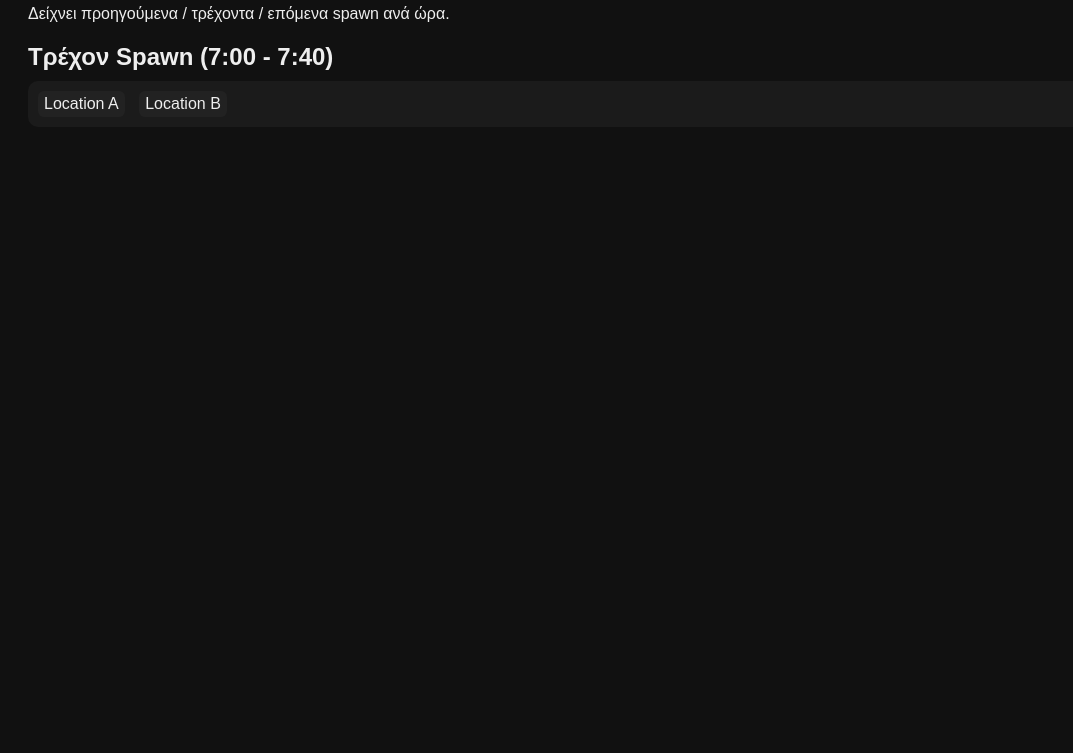
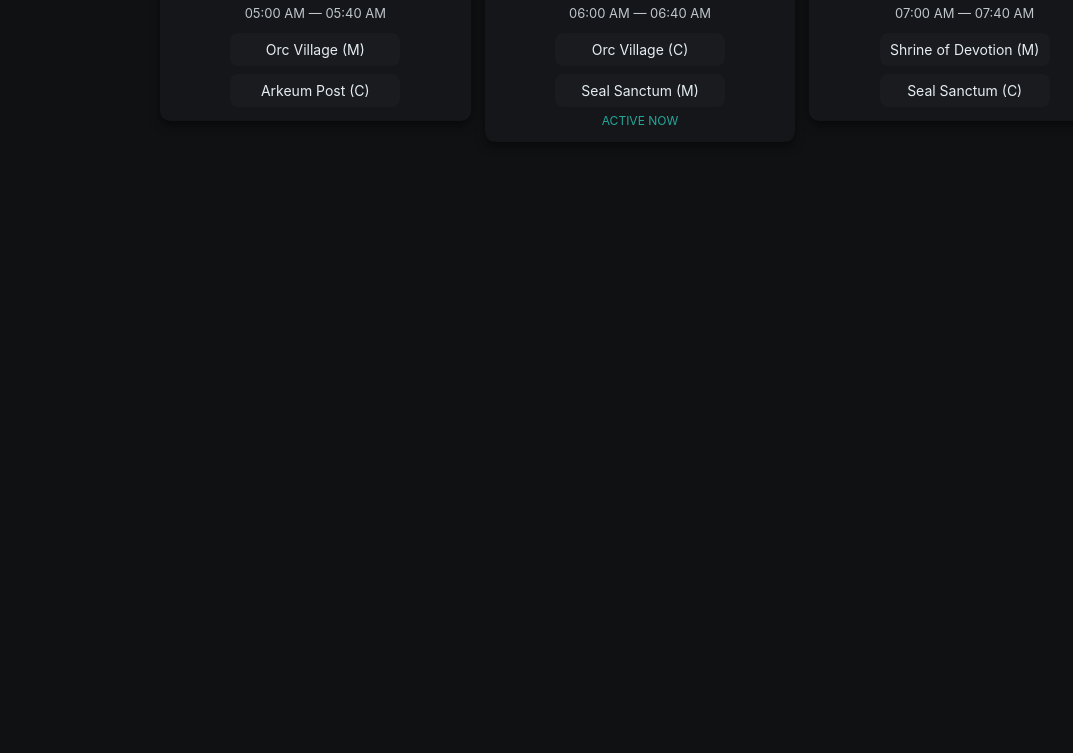
Before and after one commit to PitsosJ/nebula-chest-tracker, a plain HTML site: page index.html in a window 1280 px wide. Shown: the part 103-856 px from the top of the page, without its empty margins (0-1073 px from the left). Before the commit the page ends 800 px from the top, so only its background shows below. Drawn offline with Linux system fonts and the light colour scheme.

Commit message:
commit 1

```diff
--- a/index.html
+++ b/index.html
@@ -1,86 +1,145 @@
-<!DOCTYPE html>
-<html lang="en">
+<!doctype html>
+<html lang="el">
 <head>
-<meta charset="UTF-8" />
-<meta name="viewport" content="width=device-width, initial-scale=1.0" />
+<meta charset="utf-8" />
+<meta name="viewport" content="width=device-width,initial-scale=1" />
 <title>Spawn Tracker</title>
 <style>
-body {
-font-family: Arial, sans-serif;
-background: #111;
-color: #eee;
-padding: 20px;
-}
-.section {
-margin-bottom: 30px;
-}
+  :root{
+    --bg:#0f1113;
+    --card:#141619;
+    --muted:#bfc6cc;
+    --accent:#26a69a;
+    --panel-radius:10px;
+  }
+  body{
+    margin:0;
+    font-family:Inter, Roboto, Arial, sans-serif;
+    background:var(--bg);
+    color:#e6eef3;
+    display:flex;
+    min-height:100vh;
+    align-items:flex-start;
+    justify-content:center;
+    padding:28px;
+  }
 
+  .container{
+    width:100%;
+    max-width:960px;
+  }
 
-h2 {
-margin-bottom: 10px;
-}
+  h1{
+    margin:0 0 14px 0;
+    font-size:20px;
+    text-align:center;
+    color:var(--muted);
+  }
 
+  .grid {
+    display:flex;
+    gap:14px;
+    align-items:flex-start;
+  }
 
-.location {
-position: relative;
-display: inline-block;
-margin-right: 10px;
-padding: 4px 6px;
-background: #222;
-border-radius: 6px;
-cursor: pointer;
-}
+  .col {
+    flex:1;
+    background:var(--card);
+    border-radius:var(--panel-radius);
+    padding:14px;
+    text-align:center;
+    box-shadow: 0 4px 10px rgba(0,0,0,0.5);
+  }
 
+  .col h2{
+    margin:0;
+    font-size:16px;
+    text-transform:uppercase;
+    letter-spacing:0.06em;
+  }
 
-.popup {
-display: none;
-position: absolute;
-top: 30px;
-left: 0;
-background: #000;
-padding: 8px;
-border: 1px solid #555;
-border-radius: 8px;
-z-index: 999;
-}
+  .time {
+    margin-top:8px;
+    color:var(--muted);
+    font-size:13px;
+  }
 
+  .spawns {
+    margin-top:12px;
+    display:flex;
+    flex-direction:column;
+    gap:8px;
+    align-items:center;
+  }
 
-.popup img {
-width: 200px;
-height: auto;
-border-radius: 5px;
-}
+  .spawn {
+    position:relative;
+    min-width:150px;
+    padding:8px 10px;
+    border-radius:8px;
+    background:rgba(255,255,255,0.02);
+    cursor:default;
+    font-size:14px;
+  }
 
+  .spawn .popup {
+    display:none;
+    position:absolute;
+    top:calc(100% + 8px);
+    left:50%;
+    transform:translateX(-50%);
+    background:#0b0c0d;
+    border:1px solid rgba(255,255,255,0.06);
+    padding:8px;
+    border-radius:8px;
+    width:220px;
+    z-index:30;
+  }
 
-.location:hover .popup {
-display: block;
-}
+  .spawn img {
+    width:100%;
+    height:auto;
+    display:block;
+    border-radius:6px;
+  }
 
+  .spawn:hover .popup { display:block; }
 
-.time-block {
-padding: 10px;
-background: #1b1b1b;
-border-radius: 10px;
-margin-bottom: 15px;
-}
+  .muted-small { color:var(--muted); font-size:12px; margin-top:6px; }
+
+  @media (max-width:720px){
+    .grid { flex-direction:column; }
+  }
 </style>
 </head>
 <body>
+  <div class="container">
+    <h1>Spawn Tracker</h1>
 
+    <div class="grid">
+      <div class="col" id="col-previous">
+        <h2>Previous</h2>
+        <div class="time" id="time-previous">—</div>
+        <div class="spawns" id="spawns-previous"></div>
+      </div>
 
-<h1>Spawn Tracker</h1>
-<p>Δείχνει προηγούμενα / τρέχοντα / επόμενα spawn ανά ώρα.</p>
+      <div class="col" id="col-current">
+        <h2>Current</h2>
+        <div class="time" id="time-current">—</div>
+        <div class="spawns" id="spawns-current"></div>
+        <div class="muted-small" id="now-indicator"></div>
+      </div>
 
+      <div class="col" id="col-next">
+        <h2>Next</h2>
+        <div class="time" id="time-next">—</div>
+        <div class="spawns" id="spawns-next"></div>
+      </div>
+    </div>
+  </div>
 
-<!-- Example current cycle -->
-<div class="section">
-<h2>Τρέχον Spawn (7:00 - 7:40)</h2>
-<div class="time-block">
-<div class="location">Location A
-<div class="popup">
-<img src="map-location-a.png" alt="Map Location A" />
-</div>
-</div>
-<div class="location">Location B
-<div class="popup">
-<img src="map-location-b.png" alt="Map Location B" />
+  <!-- scripts -->
+  <script src="spawns.js"></script>
+  <script src="main.js"></script>
+</body>
+</html>
--- /dev/null
+++ b/main.js
@@ -0,0 +1,104 @@
+// main.js
+
+/*
+  Αυτό το script διαβάζει το spawnData από spawns.js
+  και εμφανίζει Previous / Current / Next dynamically.
+*/
+
+function two(n) { return String(n).padStart(2,'0'); }
+
+// Βρίσκει τα spawn για συγκεκριμένη ημέρα και ώρα UTC
+function getSpawns(day, hourUTC) {
+  return spawnData.filter(s => s.day === day && s.hourUTC === hourUTC);
+}
+
+function formatRangeUTC(hour) {
+  const now = new Date();
+  const startUtc = new Date(Date.UTC(now.getFullYear(), now.getMonth(), now.getDate(), hour, 0));
+  const endUtc   = new Date(Date.UTC(now.getFullYear(), now.getMonth(), now.getDate(), hour, 40));
+  const s = startUtc.toLocaleTimeString([], {hour:'2-digit', minute:'2-digit'});
+  const e = endUtc.toLocaleTimeString([], {hour:'2-digit', minute:'2-digit'});
+  return `${s} — ${e}`;
+}
+
+function clearChildren(el){ while(el.firstChild) el.removeChild(el.firstChild); }
+
+function makeSpawnElement(spawn) {
+  const wrap = document.createElement('div');
+  wrap.className = 'spawn';
+  wrap.textContent = `${spawn.location} (${spawn.type})`;
+
+  if (spawn.image) {
+    const popup = document.createElement('div');
+    popup.className = 'popup';
+    const img = document.createElement('img');
+    img.src = spawn.image;
+    img.alt = spawn.location;
+    popup.appendChild(img);
+    wrap.appendChild(popup);
+  }
+
+  return wrap;
+}
+
+function computeWindows() {
+  const now = new Date();
+  const utcH = now.getUTCHours();
+  const utcM = now.getUTCMinutes();
+
+  const active = utcM < 40;
+  let currentHourUTC, prevHourUTC, nextHourUTC;
+
+  if (active) {
+    currentHourUTC = utcH;
+    prevHourUTC = (utcH + 23) % 24;
+    nextHourUTC = (utcH + 1) % 24;
+  } else {
+    prevHourUTC = utcH;
+    currentHourUTC = null;
+    nextHourUTC = (utcH + 1) % 24;
+  }
+
+  return { active, prev: prevHourUTC, current: currentHourUTC, next: nextHourUTC };
+}
+
+function renderAll() {
+  const day = 'Wednesday'; // για αρχή μόνο Τετάρτη
+  const w = computeWindows();
+
+  // Previous
+  const prevTimeEl = document.getElementById('time-previous');
+  const prevSpawnsEl = document.getElementById('spawns-previous');
+  prevTimeEl.textContent = formatRangeUTC(w.prev);
+  clearChildren(prevSpawnsEl);
+  getSpawns(day, w.prev).forEach(s => prevSpawnsEl.appendChild(makeSpawnElement(s)));
+
+  // Current
+  const curTimeEl = document.getElementById('time-current');
+  const curSpawnsEl = document.getElementById('spawns-current');
+  const nowInd = document.getElementById('now-indicator');
+  if (w.active && w.current !== null) {
+    curTimeEl.textContent = formatRangeUTC(w.current);
+    nowInd.textContent = 'ACTIVE NOW';
+    nowInd.style.color = 'var(--accent)';
+    clearChildren(curSpawnsEl);
+    getSpawns(day, w.current).forEach(s => curSpawnsEl.appendChild(makeSpawnElement(s)));
+  } else {
+    const upcomingHour = w.next;
+    curTimeEl.textContent = formatRangeUTC(upcomingHour);
+    nowInd.textContent = 'No active spawn — Upcoming';
+    nowInd.style.color = '#d0cfcf';
+    clearChildren(curSpawnsEl);
+    getSpawns(day, upcomingHour).forEach(s => curSpawnsEl.appendChild(makeSpawnElement(s)));
+  }
+
+  // Next
+  const nextTimeEl = document.getElementById('time-next');
+  const nextSpawnsEl = document.getElementById('spawns-next');
+  nextTimeEl.textContent = formatRangeUTC(w.next);
+  clearChildren(nextSpawnsEl);
+  getSpawns(day, w.next).forEach(s => nextSpawnsEl.appendChild(makeSpawnElement(s)));
+}
+
+renderAll();
+setInterval(renderAll, 20000);
--- /dev/null
+++ b/spawns.js
@@ -0,0 +1,56 @@
+// spawns.js
+
+const spawnData = [
+  { day: 'Wednesday', hourUTC: 0, location: 'Shrine of Devotion', type: 'C', image: '' },
+  { day: 'Wednesday', hourUTC: 0, location: 'Arkeum Post', type: 'M', image: '' },
+  { day: 'Wednesday', hourUTC: 1, location: 'Orc Village', type: 'M', image: '' },
+  { day: 'Wednesday', hourUTC: 1, location: 'Arkeum Post', type: 'C', image: '' },
+  { day: 'Wednesday', hourUTC: 2, location: 'Orc Village', type: 'C', image: '' },
+  { day: 'Wednesday', hourUTC: 2, location: 'Seal Sanctum', type: 'M', image: '' },
+  { day: 'Wednesday', hourUTC: 3, location: 'Shrine of Devotion', type: 'M', image: '' },
+  { day: 'Wednesday', hourUTC: 3, location: 'Seal Sanctum', type: 'C', image: '' },
+  { day: 'Wednesday', hourUTC: 4, location: 'Shrine of Devotion', type: 'C', image: '' },
+  { day: 'Wednesday', hourUTC: 4, location: 'Arkeum Post', type: 'M', image: '' },
+  { day: 'Wednesday', hourUTC: 5, location: 'Orc Village', type: 'M', image: '' },
+  { day: 'Wednesday', hourUTC: 5, location: 'Arkeum Post', type: 'C', image: '' },
+  { day: 'Wednesday', hourUTC: 6, location: 'Orc Village', type: 'C', image: '' },
+  { day: 'Wednesday', hourUTC: 6, location: 'Seal Sanctum', type: 'M', image: '' },
+  { day: 'Wednesday', hourUTC: 7, location: 'Shrine of Devotion', type: 'M', image: '' },
+  { day: 'Wednesday', hourUTC: 7, location: 'Seal Sanctum', type: 'C', image: '' },
+  { day: 'Wednesday', hourUTC: 8, location: 'Shrine of Devotion', type: 'C', image: '' },
+  { day: 'Wednesday', hourUTC: 8, location: 'Arkeum Post', type: 'M', image: '' },
+  { day: 'Wednesday', hourUTC: 9, location: 'Orc Village', type: 'M', image: '' },
+  { day: 'Wednesday', hourUTC: 9, location: 'Arkeum Post', type: 'C', image: '' },
+  { day: 'Wednesday', hourUTC: 10, location: 'Orc Village', type: 'C', image: '' },
+  { day: 'Wednesday', hourUTC: 10, location: 'Seal Sanctum', type: 'M', image: '' },
+  { day: 'Wednesday', hourUTC: 11, location: 'Shrine of Devotion', type: 'M', image: '' },
+  { day: 'Wednesday', hourUTC: 11, location: 'Seal Sanctum', type: 'C', image: '' },
+  { day: 'Wednesday', hourUTC: 12, location: 'Shrine of Devotion', type: 'C', image: '' },
+  { day: 'Wednesday', hourUTC: 12, location: 'Arkeum Post', type: 'M', image: '' },
+  { day: 'Wednesday', hourUTC: 13, location: 'Orc Village', type: 'M', image: '' },
+  { day: 'Wednesday', hourUTC: 13, location: 'Arkeum Post', type: 'C', image: '' },
+  { day: 'Wednesday', hourUTC: 14, location: 'Orc Village', type: 'C', image: '' },
+  { day: 'Wednesday', hourUTC: 14, location: 'Seal Sanctum', type: 'M', image: '' },
+  { day: 'Wednesday', hourUTC: 15, location: 'Shrine of Devotion', type: 'M', image: '' },
+  { day: 'Wednesday', hourUTC: 15, location: 'Seal Sanctum', type: 'C', image: '' },
+  { day: 'Wednesday', hourUTC: 16, location: 'Shrine of Devotion', type: 'C', image: '' },
+  { day: 'Wednesday', hourUTC: 16, location: 'Arkeum Post', type: 'M', image: '' },
+  { day: 'Wednesday', hourUTC: 17, location: 'Orc Village', type: 'M', image: '' },
+  { day: 'Wednesday', hourUTC: 17, location: 'Arkeum Post', type: 'C', image: '' },
+  { day: 'Wednesday', hourUTC: 18, location: 'Orc Village', type: 'C', image: '' },
+  { day: 'Wednesday', hourUTC: 18, location: 'Seal Sanctum', type: 'M', image: '' },
+  { day: 'Wednesday', hourUTC: 19, location: 'Shrine of Devotion', type: 'M', image: '' },
+  { day: 'Wednesday', hourUTC: 19, location: 'Seal Sanctum', type: 'C', image: '' },
+  { day: 'Wednesday', hourUTC: 20, location: 'Shrine of Devotion', type: 'C', image: '' },
+  { day: 'Wednesday', hourUTC: 20, location: 'Arkeum Post', type: 'M', image: '' },
+  { day: 'Wednesday', hourUTC: 21, location: 'Orc Village', type: 'M', image: '' },
+  { day: 'Wednesday', hourUTC: 21, location: 'Arkeum Post', type: 'C', image: '' },
+  { day: 'Wednesday', hourUTC: 22, location: 'Orc Village', type: 'C', image: '' },
+  { day: 'Wednesday', hourUTC: 22, location: 'Arkeum Post', type: 'M', image: '' },
+  { day: 'Wednesday', hourUTC: 23, location: 'Shrine of Devotion', type: 'M', image: '' },
+  { day: 'Wednesday', hourUTC: 23, location: 'Seal Sanctum', type: 'C', image: '' }
+];
+
+if (typeof module !== 'undefined') {
+  module.exports = spawnData;
+}
```
